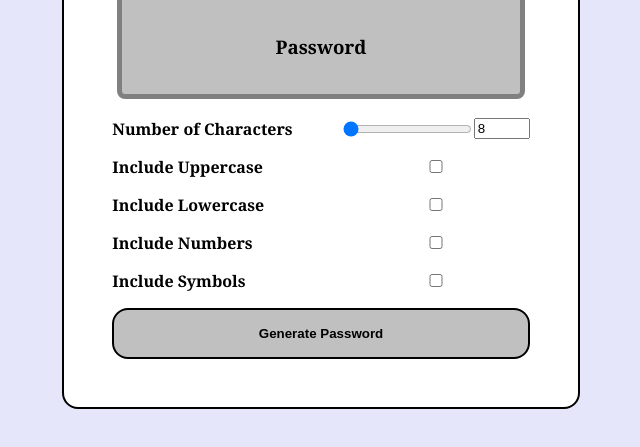
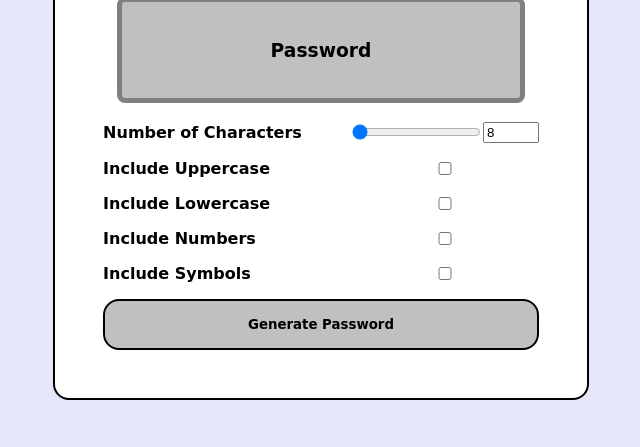
Before and after one commit to MikailaW15/upgraded-lamp, a plain HTML site: page index.html in a window 1280 px wide. Shown: the part 255-702 px from the top of the page, without its empty margins (319-959 px from the left). Drawn offline with Linux system fonts and the light colour scheme.

Commit message:
new information

```diff
--- a/style.css
+++ b/style.css
@@ -6,7 +6,7 @@ body {
   justify-content: center;
   align-items: center;
   margin: 0;
-  font-family: Georgia, 'Times New Roman', Times, serif;
+  font-family: cursive;
 }
 .container {
   background-color: white;
@@ -60,6 +60,7 @@ border-radius: .5rem;
   font-weight: bold;
   cursor: pointer;
   border-radius: 1rem;
+  font-family: cursive;
 }
 .btn:hover {
   background-color: green;
```
Also changed, not shown: 1 other file.
